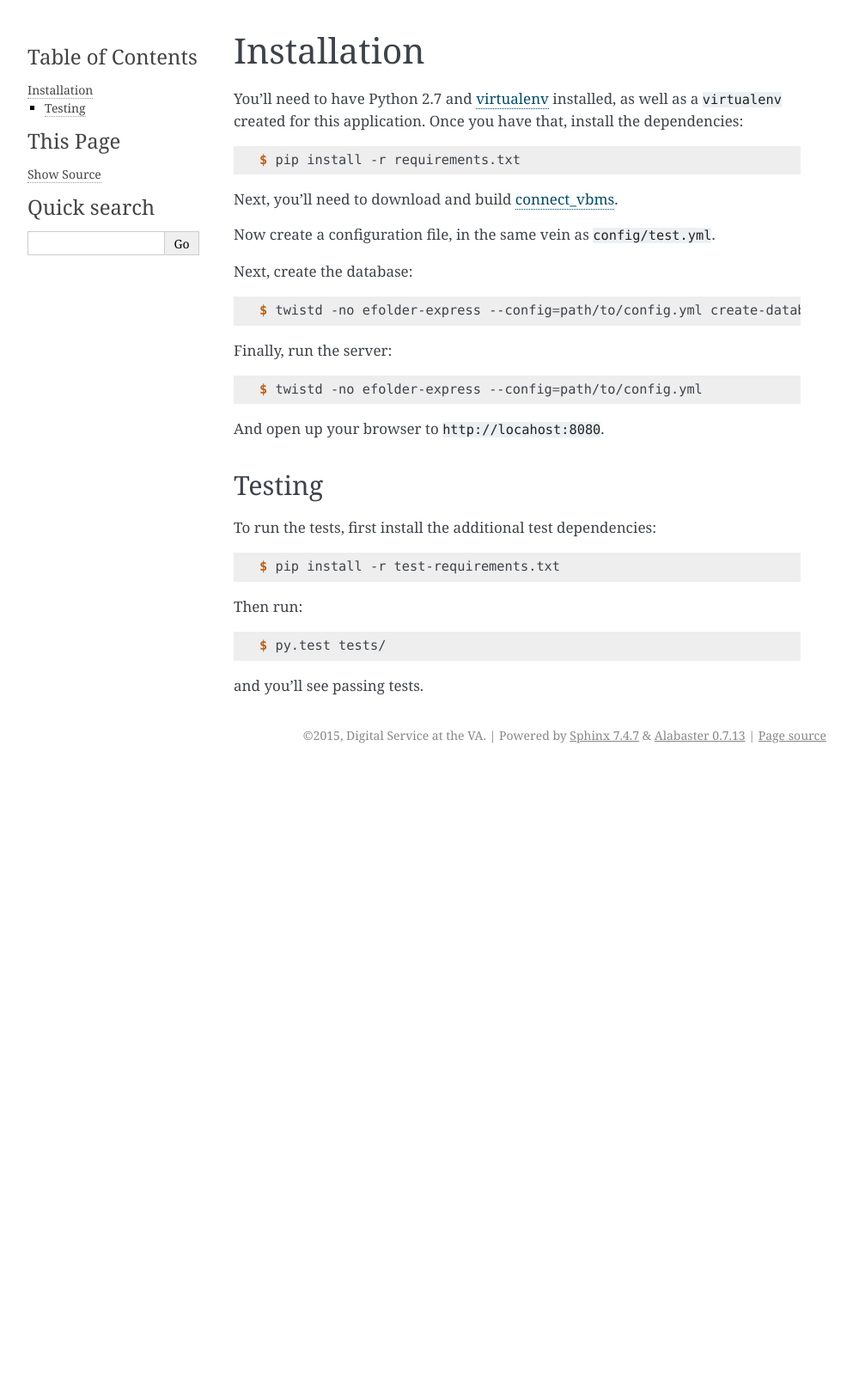
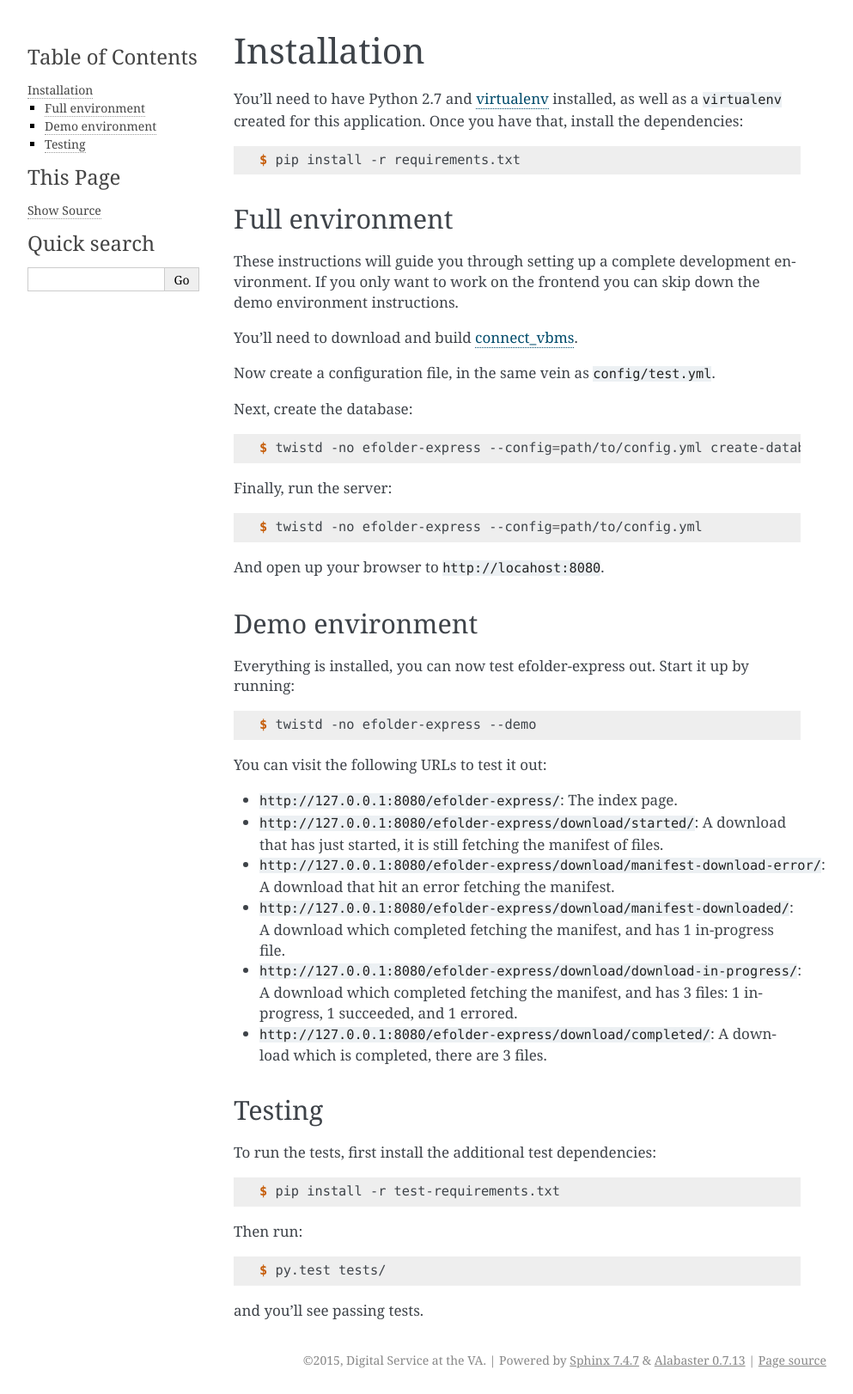
Before and after one commit to department-of-veterans-affairs/efolder-express, a Sphinx documentation site: the page built from docs/installation.rst, in a window 1280 px wide. Shown: the whole page at 86% size, without its empty margins (148-1141 px from the left). Built offline with Sphinx 7.4.7, drawn with Linux system fonts in a browser that asks for light colours; before the commit the page ends 900 px from its top, so only the background shows below that.

Commit message:
documented the demo setup

```diff
--- a/docs/installation.rst
+++ b/docs/installation.rst
@@ -9,7 +9,14 @@ dependencies:
 
     $ pip install -r requirements.txt
 
-Next, you'll need to download and build `connect_vbms`_.
+Full environment
+----------------
+
+These instructions will guide you through setting up a complete development
+environment. If you only want to work on the frontend you can skip down the demo
+environment instructions.
+
+You'll need to download and build `connect_vbms`_.
 
 Now create a configuration file, in the same vein as ``config/test.yml``.
 
@@ -26,6 +33,31 @@ Finally, run the server:
     $ twistd -no efolder-express --config=path/to/config.yml
 
 And open up your browser to ``http://locahost:8080``.
+
+Demo environment
+----------------
+
+Everything is installed, you can now test efolder-express out. Start it up by
+running:
+
+.. code-block:: console
+
+    $ twistd -no efolder-express --demo
+
+You can visit the following URLs to test it out:
+
+* ``http://127.0.0.1:8080/efolder-express/``: The index page.
+* ``http://127.0.0.1:8080/efolder-express/download/started/``: A download that
+  has just started, it is still fetching the manifest of files.
+* ``http://127.0.0.1:8080/efolder-express/download/manifest-download-error/``:
+  A download that hit an error fetching the manifest.
+* ``http://127.0.0.1:8080/efolder-express/download/manifest-downloaded/``: A
+  download which completed fetching the manifest, and has 1 in-progress file.
+* ``http://127.0.0.1:8080/efolder-express/download/download-in-progress/``: A
+  download which completed fetching the manifest, and has 3 files: 1
+  in-progress, 1 succeeded, and 1 errored.
+* ``http://127.0.0.1:8080/efolder-express/download/completed/``: A download
+  which is completed, there are 3 files.
 
 Testing
 -------
```
Also changed, not shown: README.rst (+2 -6 lines).
